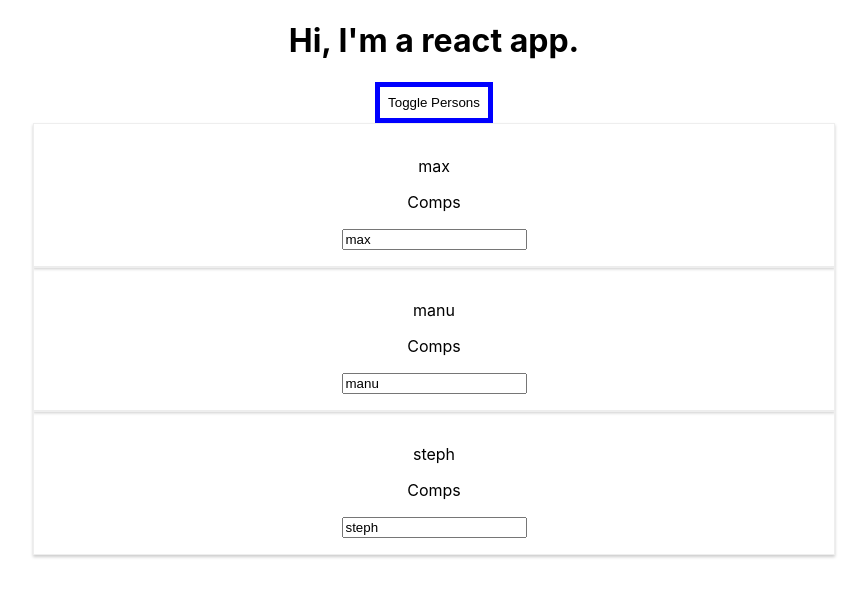
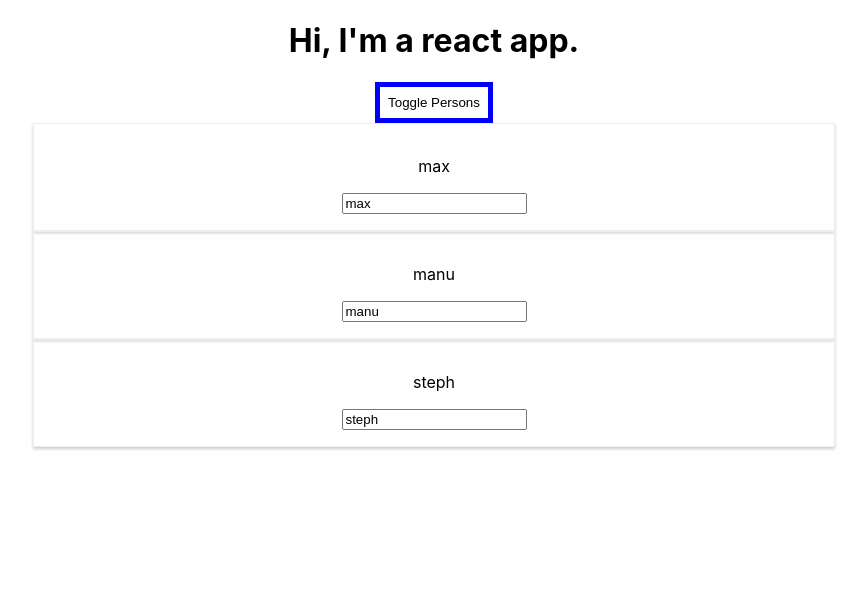
Before and after one commit to YaroslawBagriy/react-complete-guide, a React (Create React App) app: page / in a window 1280 px wide. Both pictures are taken after a click on the button "Toggle Persons". Shown: the top 596 px of the page, without its empty margins (206-1073 px from the left). Built offline with nearby package versions, Linux system fonts and the light colour scheme.

Commit message:
Added state map function to show state

```diff
--- a/src/App.js
+++ b/src/App.js
@@ -37,6 +37,12 @@ class App extends Component {
     this.setState({showPersons: !doesShow});
   }
 
+  deletePersonsHandler = (personIndex) => {
+    const persons = this.state.persons;
+    persons.splice(personIndex, 1);
+    this.setState({persons: persons});
+  }
+
   render () {
 
     let persons = null;
@@ -45,18 +51,13 @@ class App extends Component {
     if (this.state.showPersons) {
       persons = (
         <div>
-          <Person
-            name={this.state.persons[0].name}
-            click={this.switchNameHandler.bind(this, 'MaxTest2')}
-            changed={this.nameChangedHandler}>Comps</Person>
-          <Person
-            name={this.state.persons[1].name}
-            click={this.switchNameHandler.bind(this, 'MaxTest2')}
-            changed={this.nameChangedHandler}>Comps</Person>
-          <Person
-            name={this.state.persons[2].name}
-            click={this.switchNameHandler.bind(this, 'MaxTest2')}
-            changed={this.nameChangedHandler}>Comps</Person>
+          {this.state.persons.map((person, index) => {
+            return <Person
+              name={person.name}
+              age={person.age}
+              click={() => this.deletePersonsHandler(index)}
+              changed={this.nameChangedHandler} />
+          })}
           </div>
       );
     }
```
